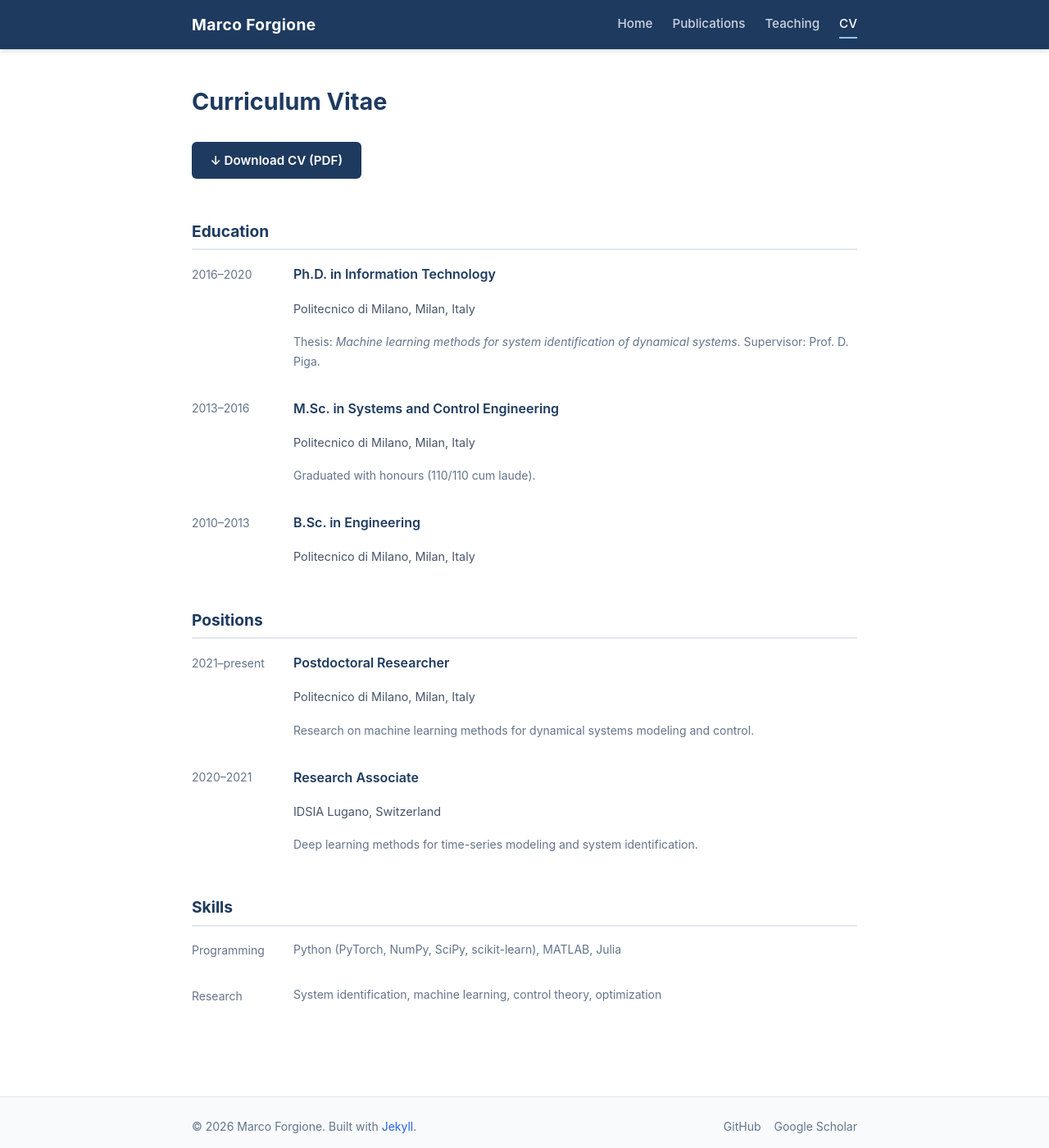
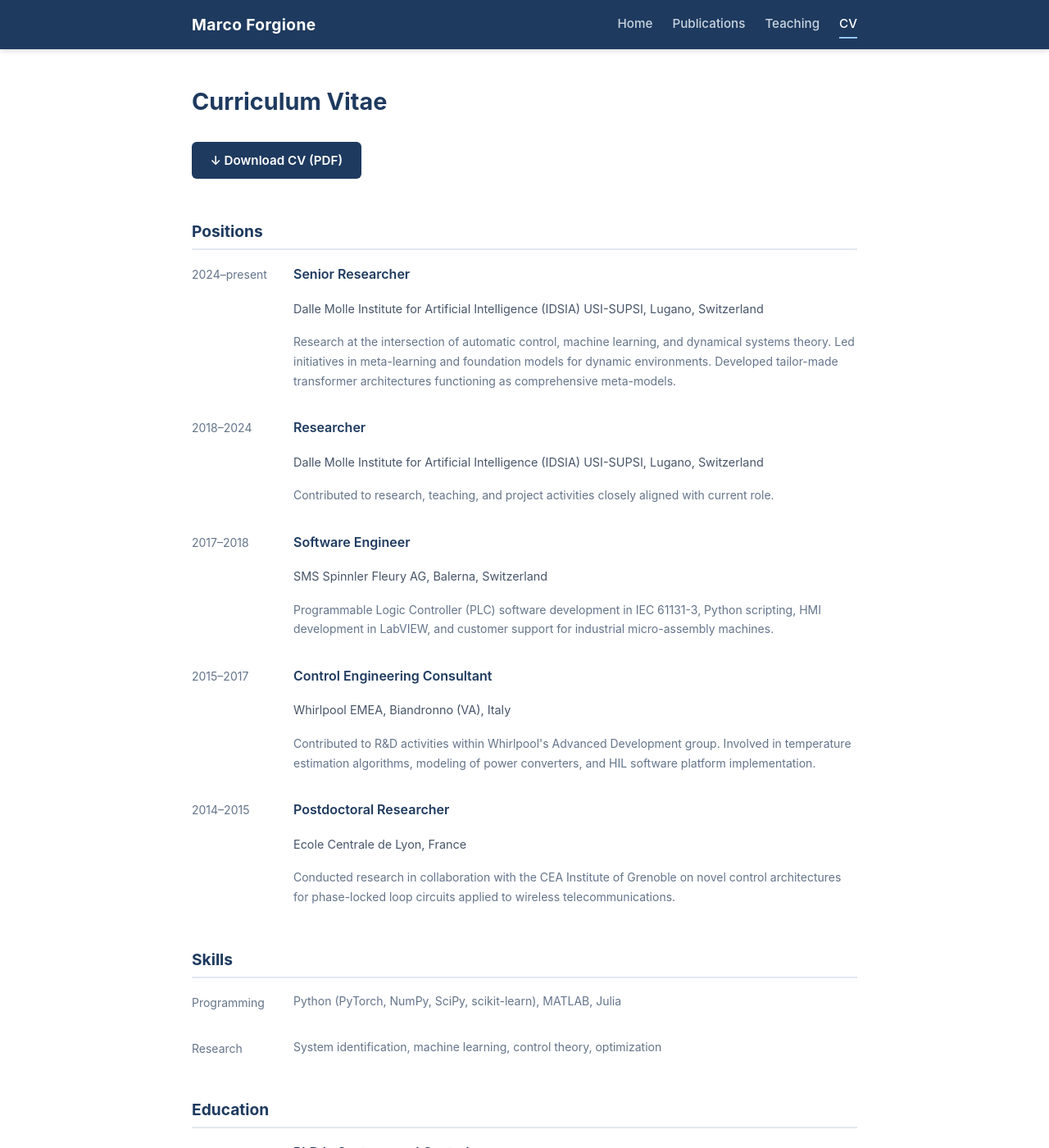
Before and after one commit to forgi86/forgi86.github.io, a Jekyll site: the page built from cv.md, in a window 1280 px wide and 1400 px high. Shown: the whole window at 82% size. Built offline with Jekyll 4.4.1, drawn with Linux system fonts in a browser that asks for light colours; some of the changed text lies outside the part shown.

Commit message:
removed cv allucinations

```diff
--- a/cv.md
+++ b/cv.md
@@ -7,48 +7,45 @@ permalink: /cv/
 <a class="cv-download" href="{{ '/assets/files/cv.pdf' | relative_url }}" download>&#8595; Download CV (PDF)</a>
 
 <div class="cv-section">
-  <h2>Education</h2>
+  <h2>Positions</h2>
   <div class="cv-entry">
-    <div class="cv-entry-year">2016–2020</div>
+    <div class="cv-entry-year">2024–present</div>
     <div class="cv-entry-content">
-      <p class="cv-entry-title">Ph.D. in Information Technology</p>
-      <p class="cv-entry-subtitle">Politecnico di Milano, Milan, Italy</p>
-      <p class="cv-entry-description">Thesis: <em>Machine learning methods for system identification of dynamical systems</em>. Supervisor: Prof. D. Piga.</p>
+      <p class="cv-entry-title">Senior Researcher</p>
+      <p class="cv-entry-subtitle">Dalle Molle Institute for Artificial Intelligence (IDSIA) USI-SUPSI, Lugano, Switzerland</p>
+      <p class="cv-entry-description">Research at the intersection of automatic control, machine learning, and dynamical systems theory. Led initiatives in meta-learning and foundation models for dynamic environments. Developed tailor-made transformer architectures functioning as comprehensive meta-models.</p>
     </div>
   </div>
   <div class="cv-entry">
-    <div class="cv-entry-year">2013–2016</div>
+    <div class="cv-entry-year">2018–2024</div>
     <div class="cv-entry-content">
-      <p class="cv-entry-title">M.Sc. in Systems and Control Engineering</p>
-      <p class="cv-entry-subtitle">Politecnico di Milano, Milan, Italy</p>
-      <p class="cv-entry-description">Graduated with honours (110/110 cum laude).</p>
+      <p class="cv-entry-title">Researcher</p>
+      <p class="cv-entry-subtitle">Dalle Molle Institute for Artificial Intelligence (IDSIA) USI-SUPSI, Lugano, Switzerland</p>
+      <p class="cv-entry-description">Contributed to research, teaching, and project activities closely aligned with current role.</p>
     </div>
   </div>
   <div class="cv-entry">
-    <div class="cv-entry-year">2010–2013</div>
+    <div class="cv-entry-year">2017–2018</div>
     <div class="cv-entry-content">
-      <p class="cv-entry-title">B.Sc. in Engineering</p>
-      <p class="cv-entry-subtitle">Politecnico di Milano, Milan, Italy</p>
-    </div>
-  </div>
-</div>
-
-<div class="cv-section">
-  <h2>Positions</h2>
-  <div class="cv-entry">
-    <div class="cv-entry-year">2021–present</div>
-    <div class="cv-entry-content">
-      <p class="cv-entry-title">Postdoctoral Researcher</p>
-      <p class="cv-entry-subtitle">Politecnico di Milano, Milan, Italy</p>
-      <p class="cv-entry-description">Research on machine learning methods for dynamical systems modeling and control.</p>
+      <p class="cv-entry-title">Software Engineer</p>
+      <p class="cv-entry-subtitle">SMS Spinnler Fleury AG, Balerna, Switzerland</p>
+      <p class="cv-entry-description">Programmable Logic Controller (PLC) software development in IEC 61131-3, Python scripting, HMI development in LabVIEW, and customer support for industrial micro-assembly machines.</p>
     </div>
   </div>
   <div class="cv-entry">
-    <div class="cv-entry-year">2020–2021</div>
+    <div class="cv-entry-year">2015–2017</div>
     <div class="cv-entry-content">
-      <p class="cv-entry-title">Research Associate</p>
-      <p class="cv-entry-subtitle">IDSIA Lugano, Switzerland</p>
-      <p class="cv-entry-description">Deep learning methods for time-series modeling and system identification.</p>
+      <p class="cv-entry-title">Control Engineering Consultant</p>
+      <p class="cv-entry-subtitle">Whirlpool EMEA, Biandronno (VA), Italy</p>
+      <p class="cv-entry-description">Contributed to R&D activities within Whirlpool's Advanced Development group. Involved in temperature estimation algorithms, modeling of power converters, and HIL software platform implementation.</p>
+    </div>
+  </div>
+  <div class="cv-entry">
+    <div class="cv-entry-year">2014–2015</div>
+    <div class="cv-entry-content">
+      <p class="cv-entry-title">Postdoctoral Researcher</p>
+      <p class="cv-entry-subtitle">Ecole Centrale de Lyon, France</p>
+      <p class="cv-entry-description">Conducted research in collaboration with the CEA Institute of Grenoble on novel control architectures for phase-locked loop circuits applied to wireless telecommunications.</p>
     </div>
   </div>
 </div>
@@ -68,3 +65,31 @@ permalink: /cv/
     </div>
   </div>
 </div>
+
+<div class="cv-section">
+  <h2>Education</h2>
+  <div class="cv-entry">
+    <div class="cv-entry-year">2010–2014</div>
+    <div class="cv-entry-content">
+      <p class="cv-entry-title">PhD in Systems and Control</p>
+      <p class="cv-entry-subtitle">Delft University of Technology, The Netherlands</p>
+      <p class="cv-entry-description">Thesis: <em>Batch-to-batch learning for model-based control of process systems with application to cooling crystallization</em>.</p>
+    </div>
+  </div>
+  <div class="cv-entry">
+    <div class="cv-entry-year">2007–2009</div>
+    <div class="cv-entry-content">
+      <p class="cv-entry-title">MSc in Computer Engineering</p>
+      <p class="cv-entry-subtitle">Università degli Studi di Pavia</p>
+      <p class="cv-entry-description">Graduated with 110/110 cum laude. Thesis: <em>Artificial Pancreas: black-box identification of the glucose-insulin metabolisms</em>.</p>
+    </div>
+  </div>
+  <div class="cv-entry">
+    <div class="cv-entry-year">2004–2007</div>
+    <div class="cv-entry-content">
+      <p class="cv-entry-title">BSc in Computer Engineering</p>
+      <p class="cv-entry-subtitle">Università degli Studi di Pavia</p>
+      <p class="cv-entry-description">Graduated with 110/110 cum laude. Thesis: <em>Design, realization and control of a laboratory-scale gantry crane</em>.</p>
+    </div>
+  </div>
+</div>
```
Also changed, not shown: index.md (+6 -3 lines).
